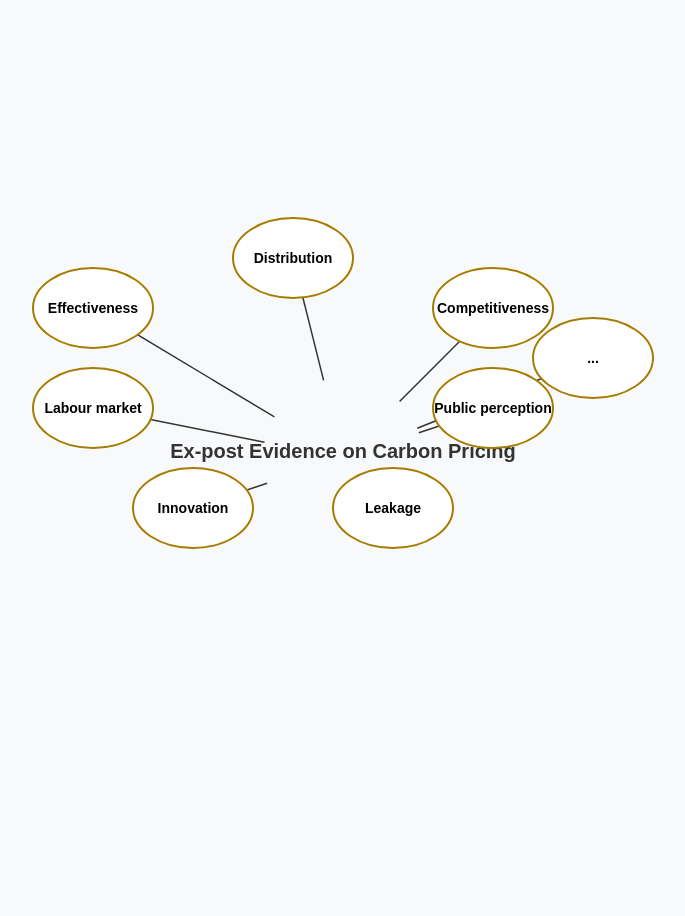
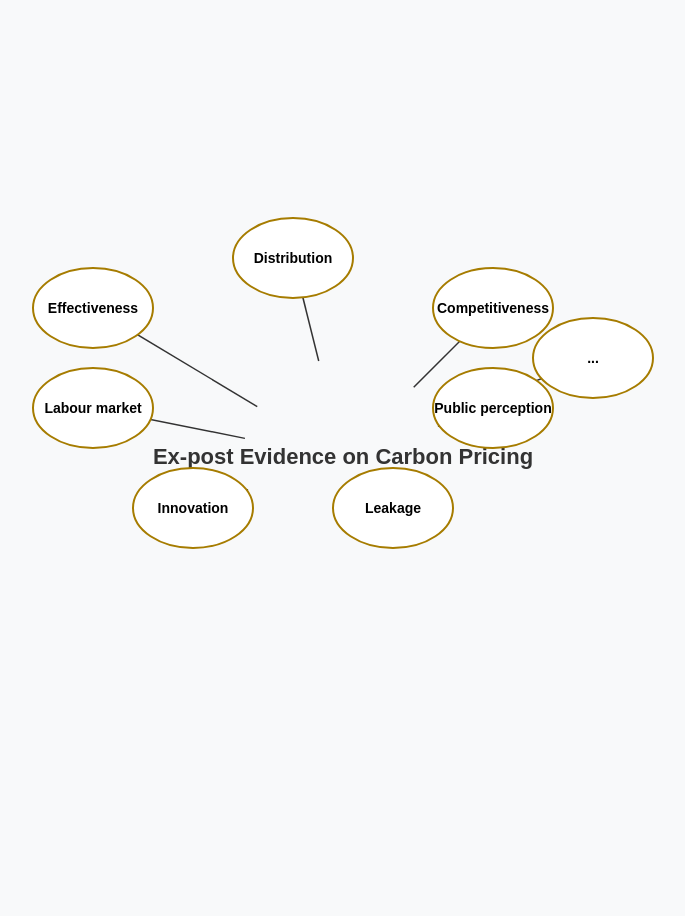
Before and after one commit to trangdtk-vnu/ecosystem-reviews, a Jekyll site: the page carbon_pricing_graph.html, which Jekyll copies as it is, in a window 1280 px wide. Shown: the whole page, without its empty margins (297-982 px from the left). Built offline with Jekyll 4.4.1, drawn with Linux system fonts in a browser that asks for light colours.

Commit message:
Update carbon_pricing_graph.html

```diff
--- a/carbon_pricing_graph.html
+++ b/carbon_pricing_graph.html
@@ -30,10 +30,11 @@
             font-weight: bold;
         }
         .center-text {
-            font-size: 20px;
+            font-size: 22px;
             font-weight: bold;
             fill: #333;
             text-anchor: middle;
+            dominant-baseline: middle; /* Ensures vertical centering */
         }
         .line {
             stroke: #333;
```
Also changed, not shown: other parts of carbon_pricing_graph.html (+2 -2 lines).
